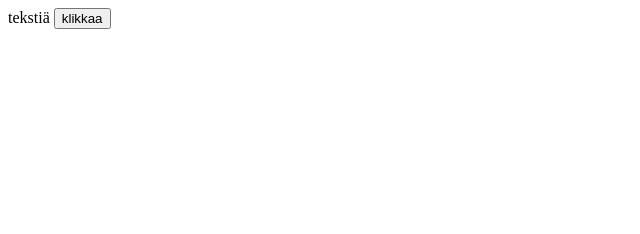
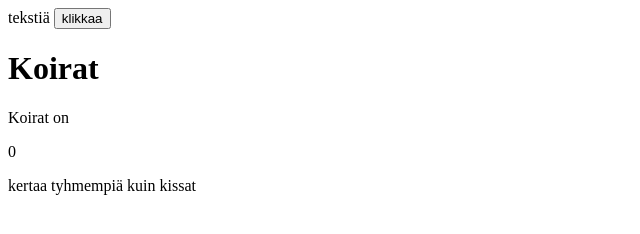
Before and after one commit to rantilaella/jsdemo, a plain HTML site: page index.html in a window 1280 px wide. Shown: the whole page, without its empty margins (0-640 px from the left). Drawn offline with Linux system fonts and the light colour scheme.

Commit message:
muokattu

```diff
--- a/index.html
+++ b/index.html
@@ -1,11 +1,15 @@
 tekstiä
 
 <button type="button" onclick="Klikkaus()" >klikkaa</button>
-<h1></h1>
+<h1>Koirat</h1>
+
+<p>Koirat on </p id="numero"> 0 </p> kertaa tyhmempiä kuin kissat</p>
 <script>
-    let klikkaukset = 0;
+    let klikkaukset = 0
+
     function Klikkaus(){
-        klikkaukset++;
+    klikkaukset++
+        documet.getElementById("numero").innerHTML = klikkaukset
         if(klikkaukset > 50){
             alert("LOPETA")
         }
```
